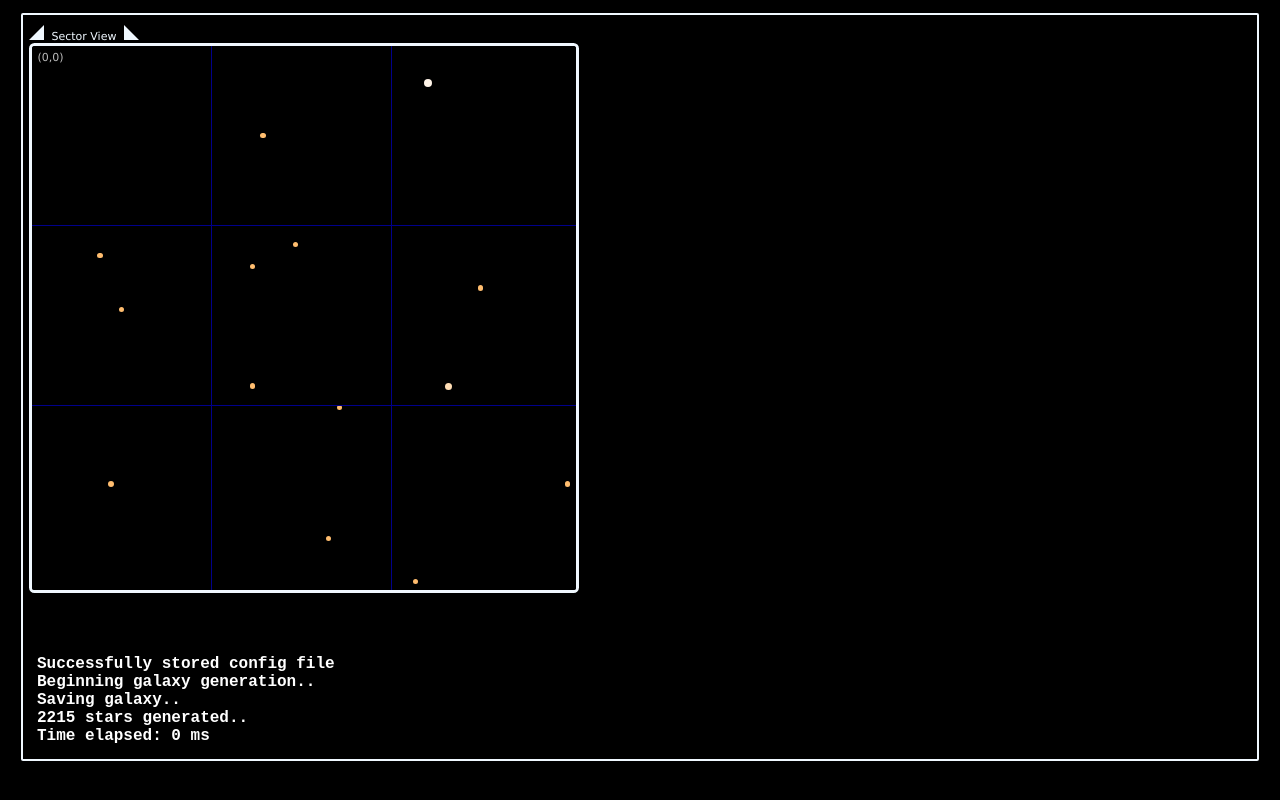
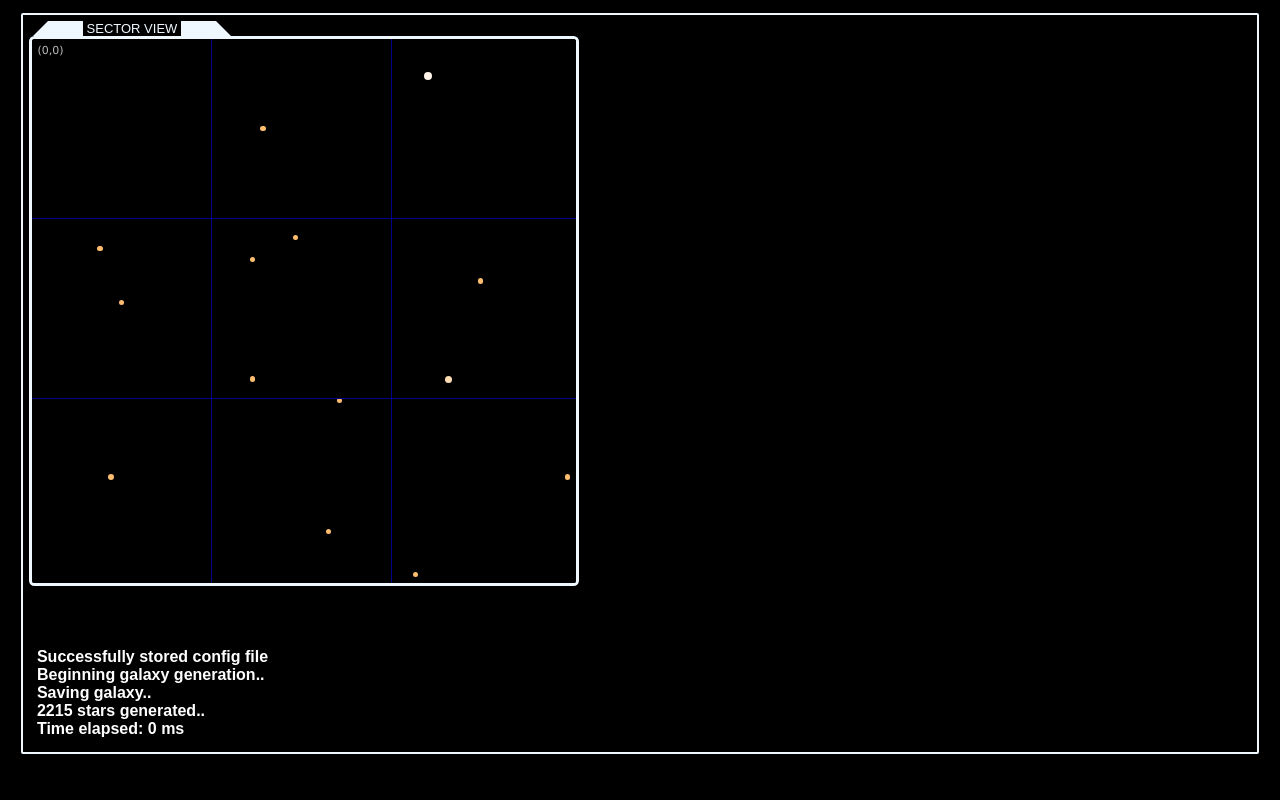
Before and after one commit to timbotron/js-space, a website: page www-root/star_test.html in a window 1280 px wide. Drawn offline with Linux system fonts and the light colour scheme.

Commit message:
canvas label things looking good

```diff
--- a/www-root/css/mk2.css
+++ b/www-root/css/mk2.css
@@ -14,13 +14,17 @@ body {
 }
 .label-section {
   color: #F0F8FF;
-  font-family: Verdana,serif;
-  font-size: 11px;
-  margin: 4px 0 -4px 0;
+  font-family: sans-serif;
+  font-size: 13px;
+  margin: 0 0 0 4px;
   padding: 0;
+  text-transform: uppercase;
+}
+.label-section canvas {
+  margin: 0 0 -3px 0;
 }
 .label {
-  margin: 4px;
+  margin: 0;
   display: inline-block;
 }
 .cubecontent {
@@ -118,7 +122,7 @@ body {
 .output {
   background:#000;
   color:#FFF;
-  font-family: "courier New";
+  font-family: sans-serif;
   font-weight: bold;
   padding: 8px;
   max-height: 300px;
--- a/www-root/js/gen_methods.js
+++ b/www-root/js/gen_methods.js
@@ -485,15 +485,17 @@ function paintLabelEnds() {
 		ctx.fillStyle = ' #F0F8FF';
 		ctx.moveTo(0,15);
 		ctx.lineTo(15,0);
-		ctx.lineTo(15,15);
+		ctx.lineTo(50,0);
+		ctx.lineTo(50,15);
 		ctx.fill();
 	}
 	for(var i = 0;i < rights.length;i++) {
 		var ctx = rights[i].getContext('2d');
 		ctx.beginPath();
 		ctx.fillStyle = ' #F0F8FF';
-		ctx.moveTo(15,15);
-		ctx.lineTo(0,0);
+		ctx.moveTo(0,0);
+		ctx.lineTo(35,0);
+		ctx.lineTo(50,15);
 		ctx.lineTo(0,15);
 		ctx.fill();
 	}
--- a/www-root/star_test.html
+++ b/www-root/star_test.html
@@ -11,9 +11,9 @@
 <div id="main">
 	<div class="viewcube">
 		<div class="label-section">
-			<canvas class="ll-end" height="15" width="15"></canvas>
+			<canvas class="ll-end" height="15" width="50"></canvas>
 			<div class="label">Sector View</div>
-			<canvas class="rl-end" height="15" width="15"></canvas>
+			<canvas class="rl-end" height="15" width="50"></canvas>
 		</div>
 		<div class="cubecontent">
 			<div class="grid">
```
